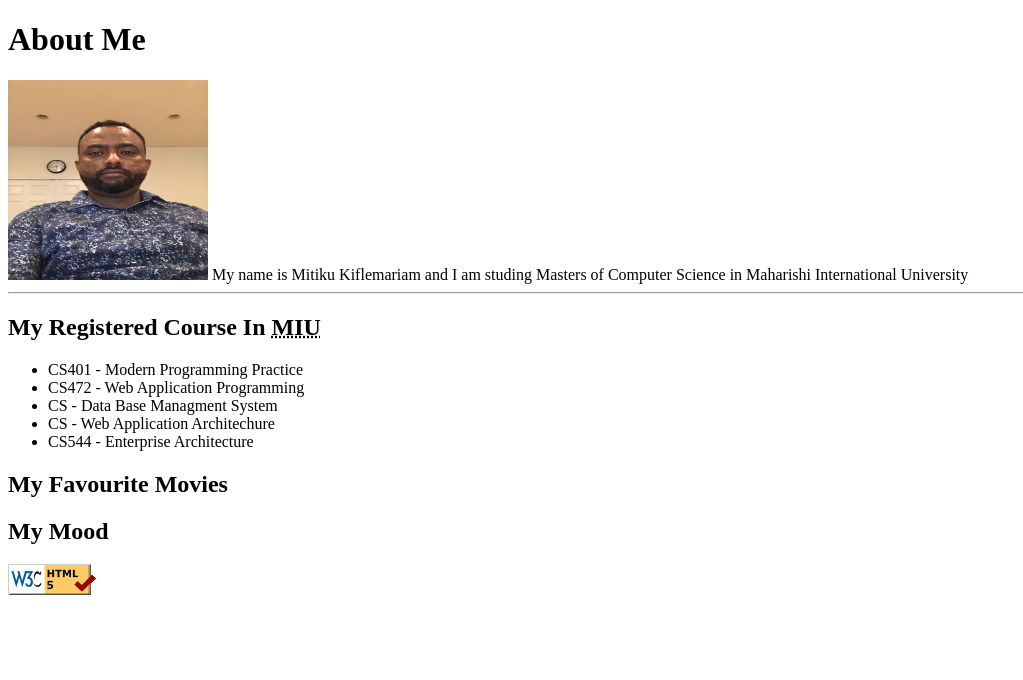
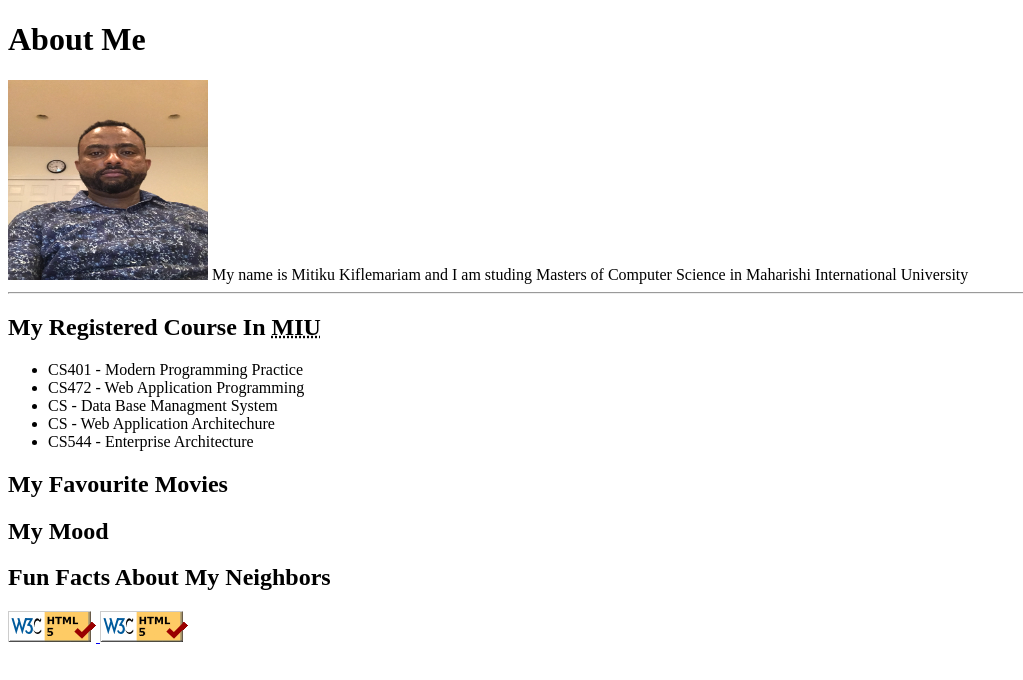
Before and after one commit to mitikud/mitikud.github.io, a plain HTML site: page aboutMe.html in a window 1280 px wide. Shown: the whole page, without its empty margins (0-1023 px from the left). Drawn offline with Linux system fonts and the light colour scheme.

Commit message:
Update aboutMe.html

```diff
--- a/aboutMe.html
+++ b/aboutMe.html
@@ -20,8 +20,13 @@
 </ul>
 <h2>My Favourite Movies</h2>
 <h2>My Mood</h2>
+<h2>Fun Facts About My Neighbors</h2>
 <a href="https://validator.w3.org/nu/?doc=https://mitikud.github.io/aboutMe.html">
                 <img style="border:0;width:88px;height:31px" src="w3c-html.png" alt="html validator">
             </a>
+
+<a href="https://validator.w3.org/nu/?doc=https://mitikud.github.io/aboutMe.css">
+                <img style="border:0;width:88px;height:31px" src="w3c-html.png" alt="css validator">
+            </a>
 </body>
 </html>
```
